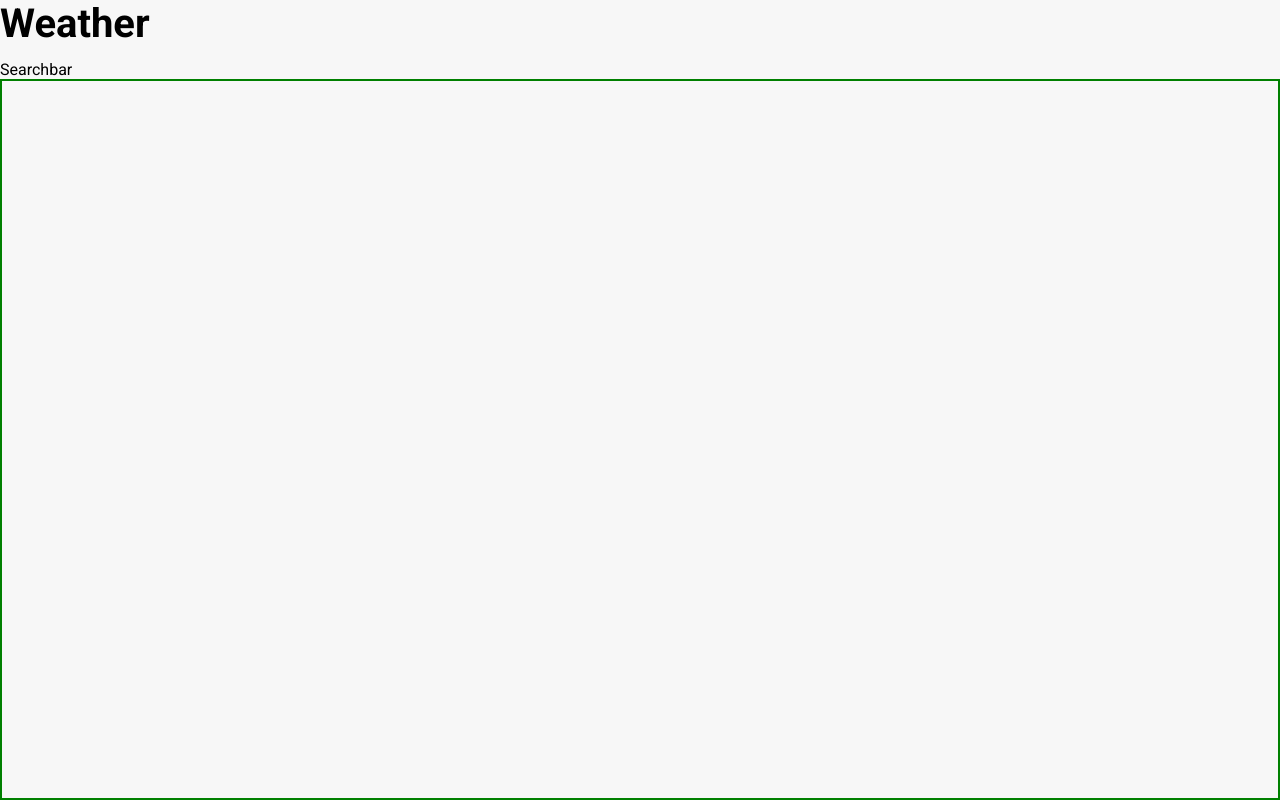
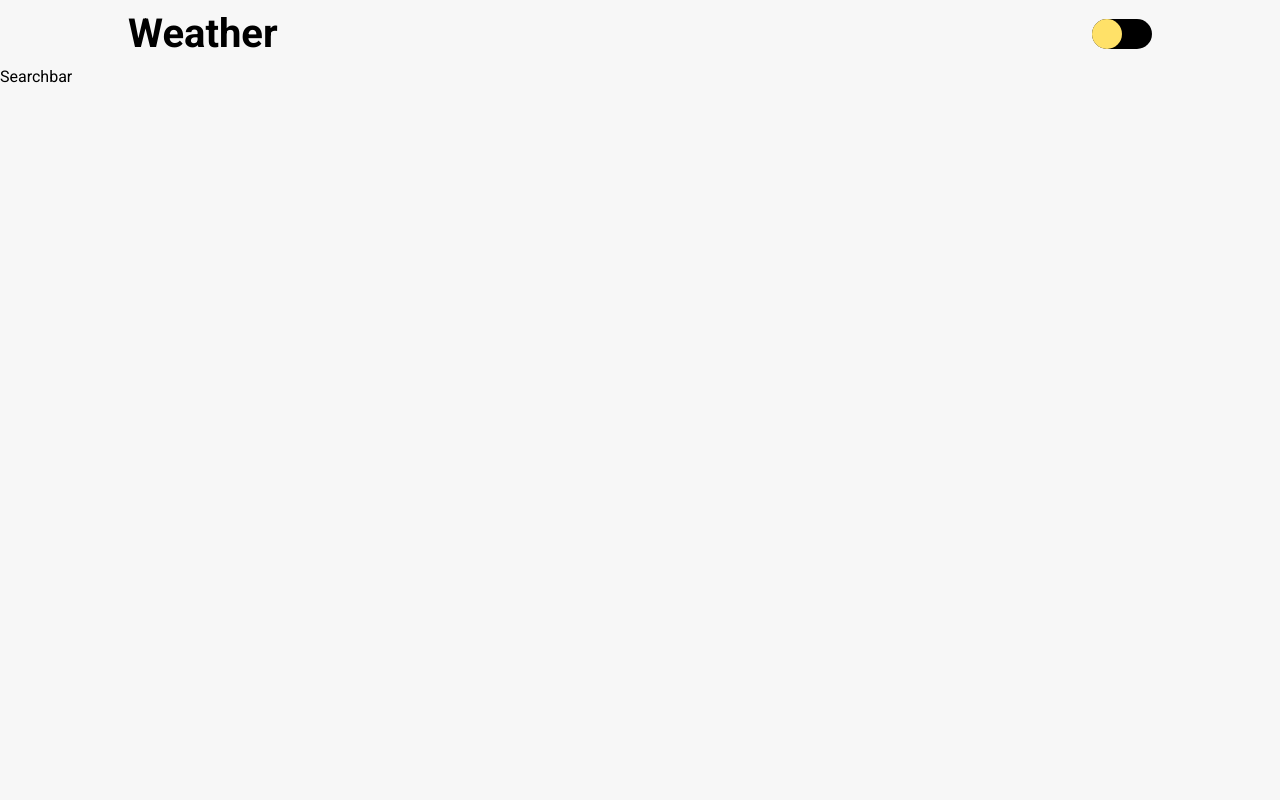
Before and after one commit to tabishabbasi1920st/weather_app, a React (Create React App) app: page / in a window 1280 px wide. Built offline with nearby package versions, Linux system fonts and the light colour scheme.

Commit message:
Added  theme mode functionality

```diff
--- a/src/components/Header.js
+++ b/src/components/Header.js
@@ -1,9 +1,11 @@
 import styled from "styled-components";
+import ToggleSwitch from "./ToggleSwitch";
 
-const Header = () => {
+const Header = ({ isDarkMode, setIsDarkMode }) => {
   return (
     <MainContainer>
-      <LogoTxt>Weather</LogoTxt>
+      <LogoTxt isDarkMode={isDarkMode}>Weather</LogoTxt>
+      <ToggleSwitch isDarkMode={isDarkMode} setIsDarkMode={setIsDarkMode} />
     </MainContainer>
   );
 };
@@ -11,10 +13,18 @@ const Header = () => {
 export default Header;
 
 const MainContainer = styled.div`
-  /* border: 2px solid black; */
   min-height: 60px;
+  display: flex;
+  align-items: center;
+  padding: 10px;
+  justify-content: space-between;
+
+  @media screen and (min-width: 1024px) {
+    padding: 10px 10%;
+  }
 `;
 
 const LogoTxt = styled.h1`
   font-size: 40px;
+  color: ${({ isDarkMode }) => (isDarkMode ? "#fff" : "#000")};
 `;
--- /dev/null
+++ b/src/components/ToggleSwitch.js
@@ -0,0 +1,38 @@
+import React, { useState } from "react";
+import styled from "styled-components";
+
+const ToggleSwitch = ({ isDarkMode, setIsDarkMode }) => {
+  const handleToggle = () => {
+    setIsDarkMode(!isDarkMode);
+  };
+
+  return (
+    <Switch isDarkMode={isDarkMode} onClick={handleToggle}>
+      <Slider isDarkMode={isDarkMode} />
+    </Switch>
+  );
+};
+
+export default ToggleSwitch;
+
+const Switch = styled.div`
+  width: 60px;
+  height: 30px;
+  background-color: ${(props) => (props.isDarkMode ? "#fff" : "#000")};
+  border-radius: 25px;
+  display: flex;
+  align-items: center;
+  cursor: pointer;
+  padding: 0px;
+  transition: background-color 0.2s;
+`;
+
+const Slider = styled.div`
+  width: 30px;
+  height: 30px;
+  background-color: #ffe168;
+  border-radius: 50%;
+  transition: transform 0.2s;
+  transform: ${(props) =>
+    props.isDarkMode ? "translateX(30px)" : "translateX(0)"};
+`;
--- a/src/components/WeatherDisplay.js
+++ b/src/components/WeatherDisplay.js
@@ -20,7 +20,7 @@ const MainContainer = styled.div`
 `;
 
 const WeatherCard = styled.div`
-  border: 2px solid green;
+  /* border: 2px solid green; */
   flex-grow: 1;
   overflow: hidden;
 `;
--- a/src/pages/Home.js
+++ b/src/pages/Home.js
@@ -1,11 +1,16 @@
 import styled from "styled-components";
 import Header from "../components/Header";
 import WeatherDisplay from "../components/WeatherDisplay";
+import { ThemeContext } from "../context/ThemeContext";
+import { useContext } from "react";
 
 const Home = () => {
+  const { isDarkMode, setIsDarkMode = { setIsDarkMode } } =
+    useContext(ThemeContext);
+
   return (
     <MainContainer>
-      <Header />
+      <Header isDarkMode={isDarkMode} setIsDarkMode={setIsDarkMode} />
       <WeatherDisplay />
     </MainContainer>
   );
```
Also changed, not shown: src/components/ToggleTheme.js (deleted, +0 -7 lines).
